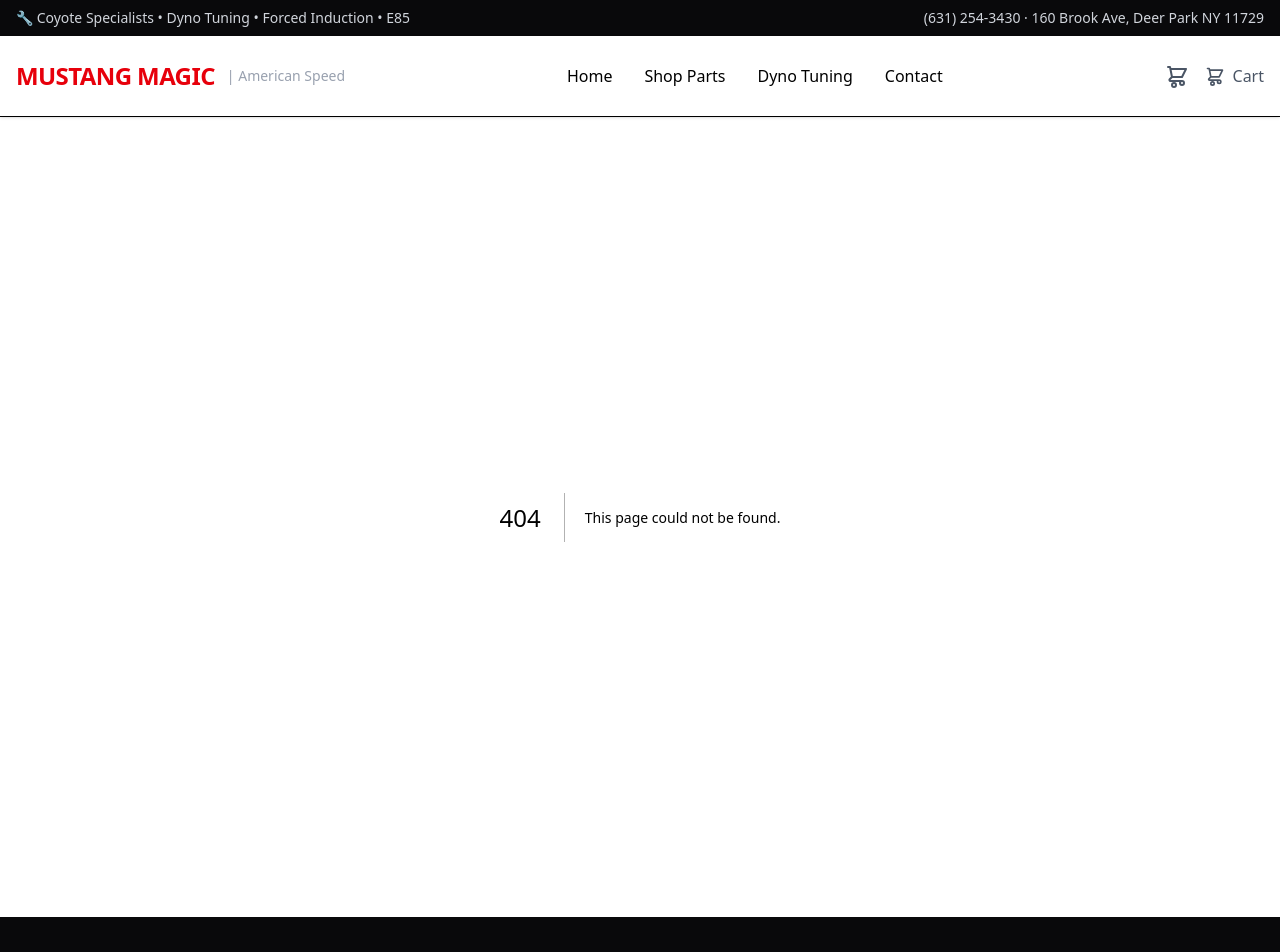
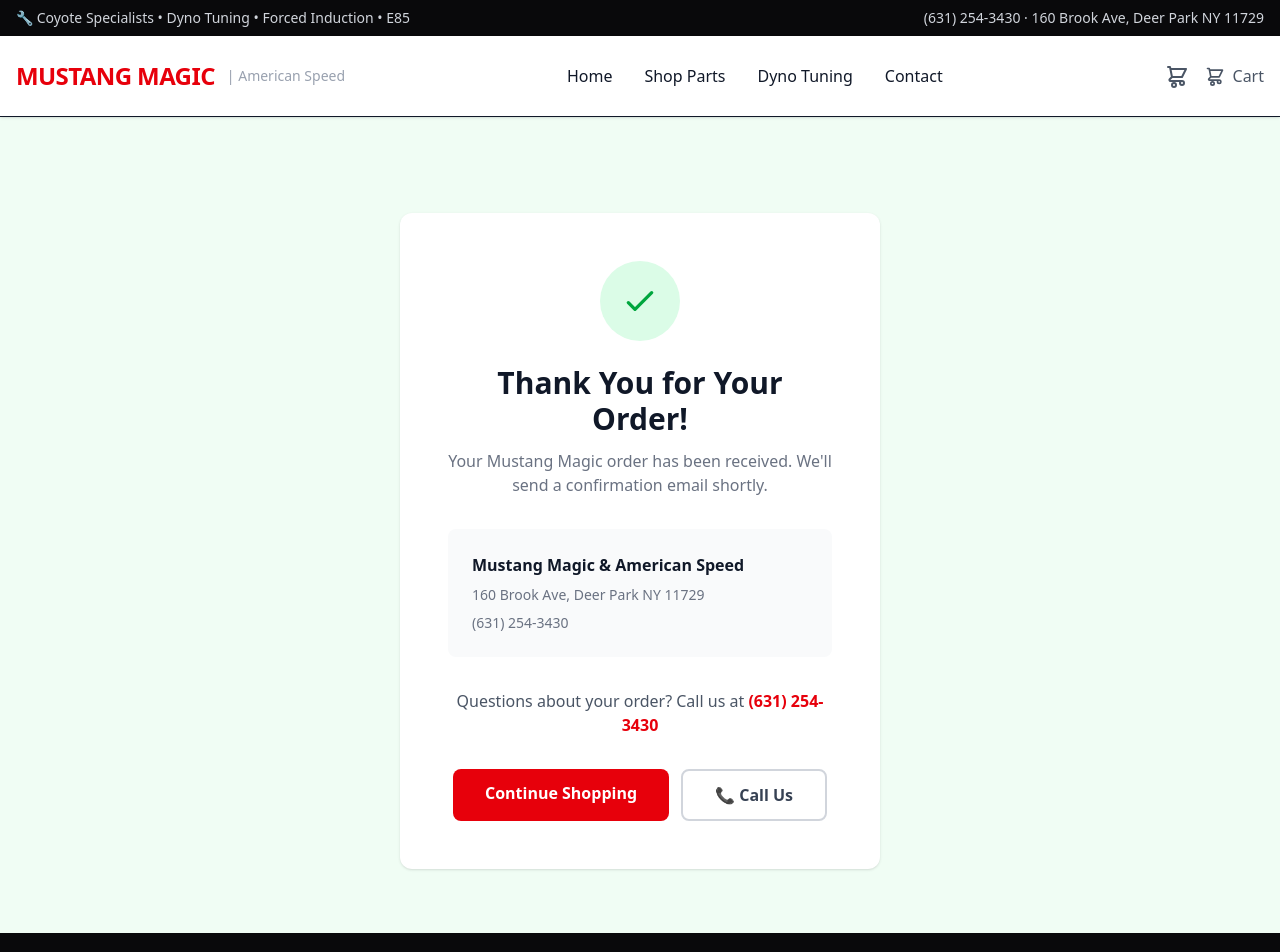
Before and after one commit to Urban-Redneck/mustangmagic-shop, a Next.js app: page /order-confirmed in a window 1280 px wide. Before the commit this address had no page. Shown: the top 952 px of the page. Built offline with nearby package versions, Linux system fonts and the light colour scheme.

Commit message:
Add order confirmation page

```diff
--- /dev/null
+++ b/src/app/order-confirmed/page.tsx
@@ -0,0 +1,32 @@
+import Link from 'next/link';
+
+export default function OrderConfirmed() {
+  return (
+    <div className="min-h-screen bg-green-50 flex items-center justify-center pt-24 pb-16">
+      <div className="max-w-lg mx-auto px-4 text-center">
+        <div className="bg-white rounded-xl p-12 shadow-sm">
+          <div className="w-20 h-20 bg-green-100 rounded-full flex items-center justify-center mx-auto mb-6">
+            <svg className="w-10 h-10 text-green-600" fill="none" stroke="currentColor" viewBox="0 0 24 24">
+              <path strokeLinecap="round" strokeLinejoin="round" strokeWidth={2} d="M5 13l4 4L19 7" />
+            </svg>
+          </div>
+          <h1 className="text-3xl font-bold mb-3">Thank You for Your Order!</h1>
+          <p className="text-gray-500 mb-8">Your Mustang Magic order has been received. We'll send a confirmation email shortly.</p>
+
+          <div className="bg-gray-50 rounded-lg p-6 text-left space-y-2 mb-8">
+            <p className="font-bold">Mustang Magic & American Speed</p>
+            <p className="text-sm text-gray-500">160 Brook Ave, Deer Park NY 11729</p>
+            <p className="text-sm text-gray-500">(631) 254-3430</p>
+          </div>
+
+          <p className="text-gray-600 mb-8">Questions about your order? Call us at <a href="tel:6312543430" className="text-red-600 font-bold hover:underline">(631) 254-3430</a></p>
+
+          <div className="flex flex-col sm:flex-row gap-3 justify-center">
+            <Link href="/shop" className="bg-red-600 hover:bg-red-700 text-white font-bold py-3 px-8 rounded-lg transition-colors">Continue Shopping</Link>
+            <a href="tel:6312543430" className="border-2 border-gray-300 hover:border-red-600 text-gray-700 hover:text-red-600 font-bold py-3 px-8 rounded-lg transition-colors">📞 Call Us</a>
+          </div>
+        </div>
+      </div>
+    </div>
+  );
+}
```
